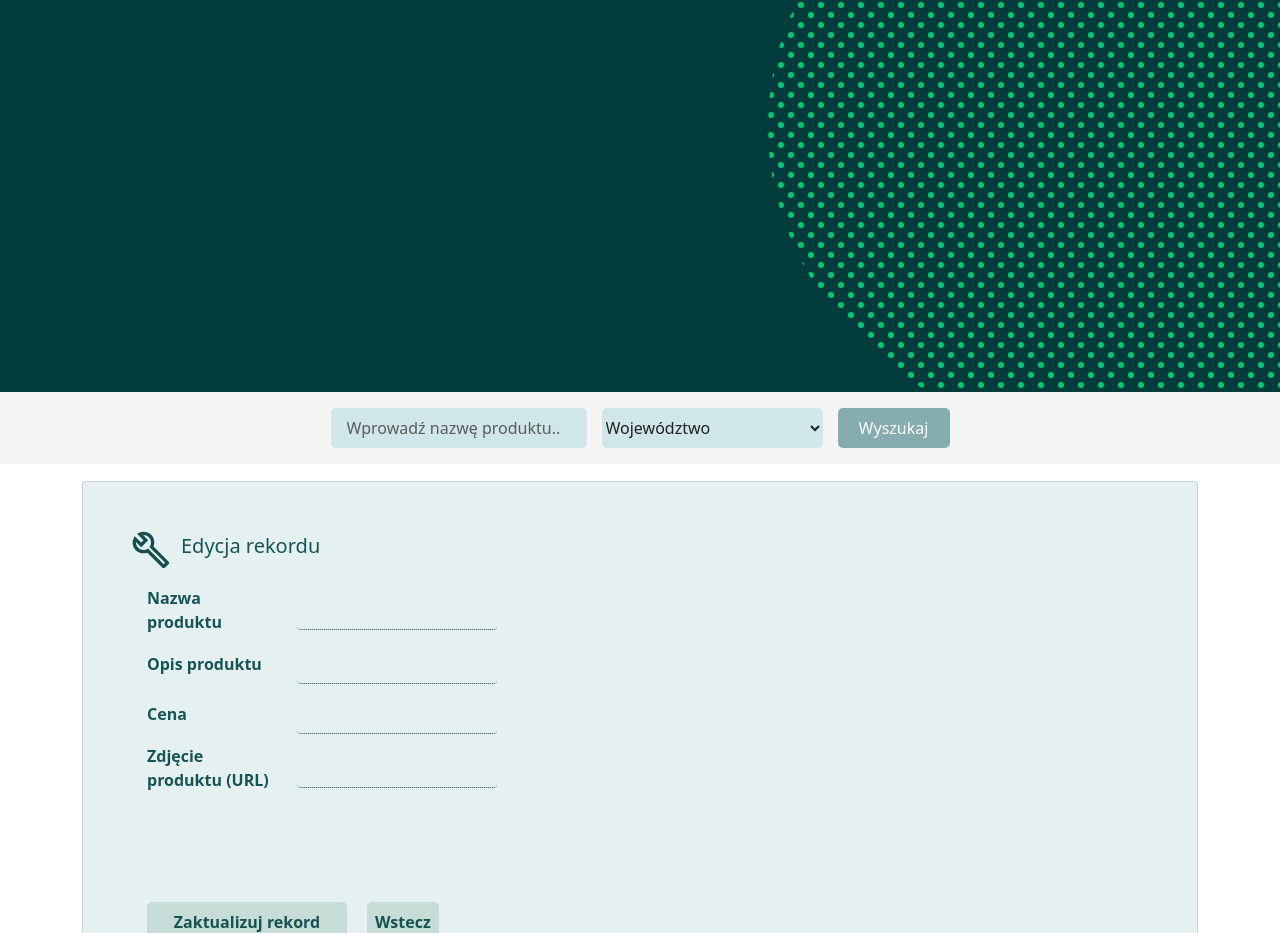
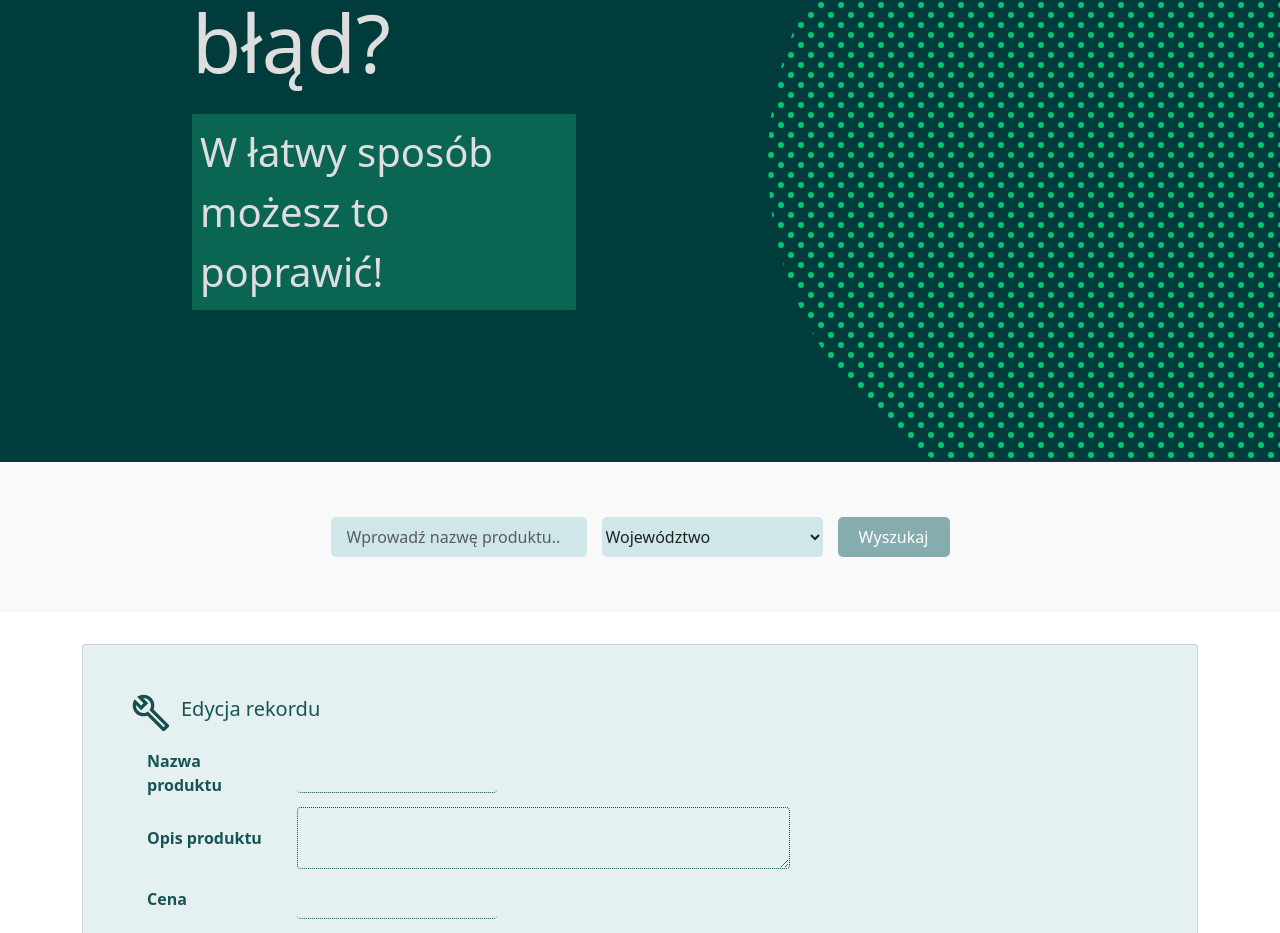
Before and after one commit to v-ashka/szrotex, a React (Create React App) app in the folder client/: page /dashboard/edit/1 in a window 1280 px wide. Shown: the part 299-1232 px from the top of the page. Built offline with nearby package versions, Linux system fonts and the light colour scheme; no server answers.

Commit message:
Added styles to products list

```diff
--- a/client/src/components/GlobalNavbar.js
+++ b/client/src/components/GlobalNavbar.js
@@ -7,9 +7,8 @@ import logo from '../pages/img/logo.svg'
 
 const Header = styled.header`
     width: 100%;
-    height: 700px;
     background-color: #003C3C;
-    margin-bottom: 5em;
+    margin-bottom: 2em;
 `
 
 const HeaderContent = styled.section`
@@ -55,11 +54,13 @@ const HeaderPattern = styled.svg`
 
 const SearchBar = styled.form`
     column-gap: 15px;
+    height: 150px;
     width: 100%;
-    background: rgb(245, 245, 245);
+    background: rgb(249 249 249);
     display: flex;
     justify-content: center;
     padding: 1em;
+    align-items: center;
 `
 
 const customParagraph = {
@@ -71,7 +72,8 @@ const optionForm = {
     backgroundColor: 'rgb(207, 231, 233)',
     border: 'none',
     borderRadius: '5px',
-    color: 'rgb(32,32,32)'
+    color: 'rgb(32, 32, 32)',
+    height: '2.5em'
 }
 
 
@@ -134,6 +136,14 @@ const GlobalNavbar = ({value, onChange, onClick, onChangeVoivode}) => {
                 <>
                     <h1 className="display-1 fw-normal mb-4">Sprawdź co nowego!</h1>
                     <p className="fs-1 fw-light" style={customParagraph}>Nowe produkty są już dostępne!</p>
+                </>
+            )
+        }
+         else if (location.pathname.includes('/dashboard/edit/')) {
+            return (
+                <>
+                    <h1 className="display-1 fw-normal mb-4">Popełniłeś błąd?</h1>
+                    <p className="fs-1 fw-light" style={customParagraph}>W łatwy sposób możesz to poprawić!</p>
                 </>
             )
         }
--- a/client/src/components/styles.module.css
+++ b/client/src/components/styles.module.css
@@ -61,6 +61,7 @@
 
 .searchBarButton {
   width: 7em;
+  height: 2.5em;
   background-color: rgb(135, 172, 175);
   border: none;
   padding: 0.2em;
--- a/client/src/pages/Dashboard.js
+++ b/client/src/pages/Dashboard.js
@@ -84,7 +84,7 @@ const UserProductList = ({ product }) => {
     return (
         <tr key={product._id}>
             <td>{ product.name}</td>
-            <td>{ product.desc}</td>
+            <td><abbr style={{textDecoration: 'none'}} title={product.desc}>{ product.desc.slice(0,50)}...</abbr></td>
             <td><img onError={handleImageError} width="50px" height="50px" src={product.img.length > 0 ? (product.img) : ("/img/no-img.png")} alt={product.name}/></td>
             <td>{product.price} zł</td>
             <td style={{ justifyContent: 'center', display:'flex' }}> {product.reservation ? ('TAK'):('NIE') }</td>
--- a/client/src/pages/Edit.js
+++ b/client/src/pages/Edit.js
@@ -95,15 +95,13 @@ function Edit() {
                             required
                             className="form-control"
                             name="productName"
-                            id="test"
                             defaultValue={product.name  == undefined ? (''):(product.name)}
                             onChange={ (e) => setName(e.target.value)}
                         />
                     </div>
                     <div className="form-group">
                         <label>Opis produktu</label>
-                        <input
-                            type="text"
+                        <textarea
                             required
                             className="form-control"
                             defaultValue={product.desc  == undefined ? (''):(product.desc)}
--- a/client/src/pages/UserList.css
+++ b/client/src/pages/UserList.css
@@ -1,3 +1,22 @@
 .user-product-p {
   font-size: small;
 }
+
+.img-reservation-item::before {
+  content: "ZAREZERWOWANE";
+  font-size: 40px;
+  font-weight: bold;
+  background-color: rgba(114, 114, 114, 0.784);
+  color: #003c3ce6;
+  position: absolute;
+  top: 0;
+  left: 0;
+  z-index: 99;
+  width: 97.6%;
+  margin: 0% 0% 0% 1.2%;
+  height: 100%;
+  border-radius: 3px;
+  display: flex;
+  justify-content: center;
+  align-items: center;
+}
--- a/client/src/pages/UserList.js
+++ b/client/src/pages/UserList.js
@@ -50,20 +50,18 @@ export const List = ({ item }) => {
     // console.log(new Date(item.date).toLocaleDateString('pl-PL', {day: 'numeric', month: 'long', year: 'numeric'} ))
     return (
 
-        <div className={"col-md-10 mb-4 "} key={item._id}>
+        <div className={item.reservation ? ('col-md-10 mb-4 img-reservation-item') : ('col-md-10 mb-4')} key={item._id} style={{position: 'relative'}}>
             <Link to={item._id} className={style.customLink} state={item}>
         <div className={"card " + style.customLink } style={customCardProducts}>
             <div className="row g-0 p-5">
                 <div className="col-md-3">
                     <img src={item.img} onError={handleImageError} className={"img-fluid rounded-start " + style.userListImg} alt="Product image" />
-                <h6 className="col-md-12 mt-2  justify-content-center">{item.reservation ? ('ZAREZERWOWANY'):('')} </h6>
                 </div>
                 <div className="col-md-9">
                 <div className="card-body" style={customCardBody}>
                         <div className="card-title d-flex justify-content-between"><h4 className="card-title">{item.name}</h4> <h4>{item.price} PLN</h4></div>
                         <div className="card-text">
-                            <h6 className="card-text">{item.desc}</h6>
-                                    <p className="card-text user-product-p">{(item.regionVoivode.length > 0 && item.regionCity.length > 0) ? (<>{ item.regionCity } | { item.regionVoivode } | </>): ('')} {new Date(item.date).toLocaleDateString('pl-PL')} </p>
+                            <p className="card-text user-product-p">{(item.regionVoivode.length > 0 && item.regionCity.length > 0) ? (<>{ item.regionCity } | { item.regionVoivode } | </>): ('')} {new Date(item.date).toLocaleDateString('pl-PL')} </p>
                         </div>
                 </div>
                 </div>
--- a/client/src/pages/styles.module.css
+++ b/client/src/pages/styles.module.css
@@ -59,6 +59,14 @@
   color: rgba(0, 68, 68, 0.9);
 }
 
+.addProductForm textarea {
+  width: 50%;
+  min-width: 30%;
+  background-color: transparent;
+  border: 1px dotted #003c3ce6;
+  color: rgba(0, 68, 68, 0.9);
+}
+
 .formButton {
   margin-top: 50px;
   background-color: rgb(19 92 60 / 14%);
```
